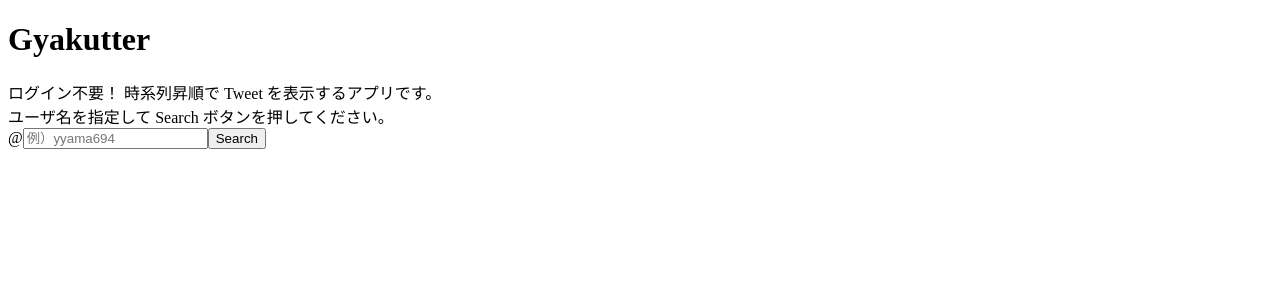
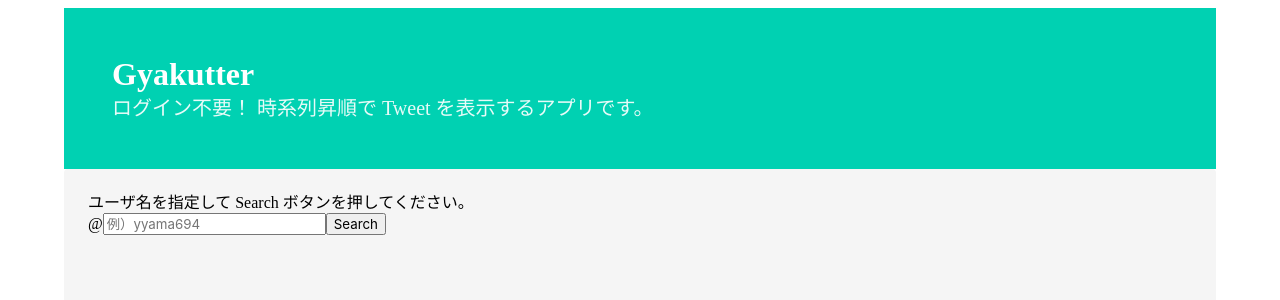
Before and after one commit to yyama694/Gyakutter, a Vue app: page / in a window 1280 px wide. Shown: the top 300 px of the page. Built offline with nearby package versions, Linux system fonts and the light colour scheme.

Commit message:
closes #2 デザイン改善

```diff
--- a/package.json
+++ b/package.json
@@ -9,6 +9,8 @@
   },
   "dependencies": {
     "axios": "^0.18.0",
+    "bulma": "^0.7.4",
+    "extract-text-webpack-plugin": "^3.0.2",
     "register-service-worker": "^1.6.2",
     "vue": "^2.6.6"
   },
@@ -19,8 +21,12 @@
     "@vue/cli-service": "^3.5.0",
     "@vue/eslint-config-prettier": "^4.0.1",
     "babel-eslint": "^10.0.1",
+    "css-loader": "^1.0.1",
     "eslint": "^5.8.0",
     "eslint-plugin-vue": "^5.0.0",
+    "node-sass": "^4.11.0",
+    "sass-loader": "^7.1.0",
+    "style-loader": "^0.23.1",
     "vue-template-compiler": "^2.5.21"
   }
 }
--- a/src/components/Main.vue
+++ b/src/components/Main.vue
@@ -1,13 +1,28 @@
 <template>
-  <div>
-    <h1>Gyakutter</h1>
-    <div>ログイン不要！ 時系列昇順で Tweet を表示するアプリです。</div>
-    <div></div>
-    <div>ユーザ名を指定して Search ボタンを押してください。</div>
-    @<input v-model="user_id" type="text" placeholder="例）yyama694" />
-    <input type="button" value="Search" @click="search" />
-    <div v-for="d in list" :key="d.id_str" class="tweet">{{ d.text }}</div>
+  <div class="container">
+<div class="hero is-primary">
+  <div class="hero-body">
+    <div class="container">
+      <h1 class="title">
+        Gyakutter
+      </h1>
+      <h2 class="subtitle">
+        ログイン不要！ 時系列昇順で Tweet を表示するアプリです。
+      </h2>
+    </div>
   </div>
+</div>
+      <div class="notification">
+          <div>ユーザ名を指定して Search ボタンを押してください。</div>
+          <div>
+            @<input v-model="user_id" type="text" placeholder="例）yyama694" />
+            <input type="button" value="Search" @click="search" />
+          </div>
+          <section class="section">
+          <div v-for="d in list" :key="d.id_str" class="box">{{ d.text }}</div>
+          </section>
+      </div>
+    </div>
 </template>
 
 <script>
@@ -35,8 +50,6 @@ export default {
 };
 </script>
 
-<style scoped>
-.tweet {
-  margin: 10px 10px 10px 10px;
-}
+<style scoped lang="sass">
+@import "../../node_modules/bulma/bulma.sass";
 </style>
--- a/vue.config.js
+++ b/vue.config.js
@@ -1,5 +1,5 @@
 module.exports = {
   outputDir: "docs",
   assetsDir: "./",
-  publicPath: "./"
+  publicPath: "./",
 };
```
Also changed, not shown: 1 other file (tests, documents, lock files or other folders).
